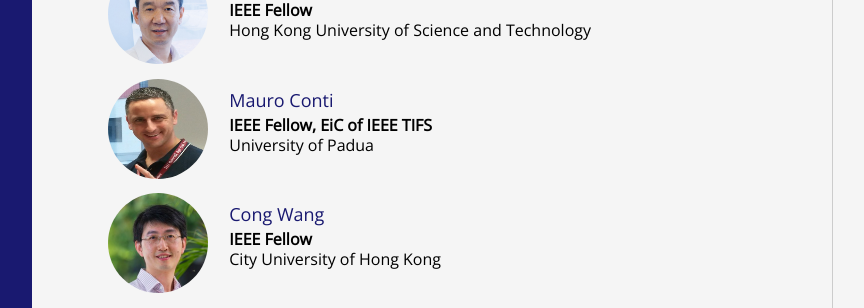
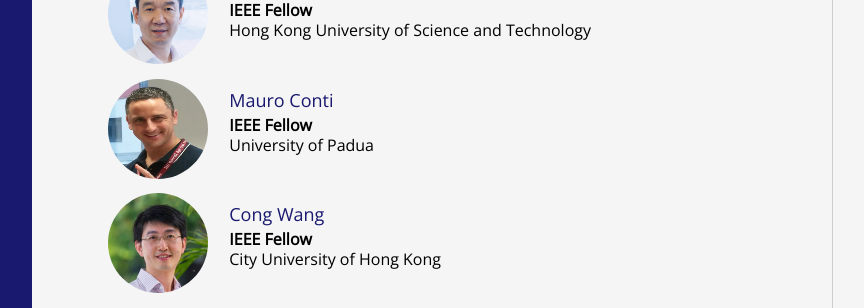
Before and after one commit to bjyurkovich/ieee-conference-web-template, a PHP site: page /TPC.php in a window 1280 px wide. Shown: the part 2083-2391 px from the top of the page, without its empty margins (235-1099 px from the left). Run offline with PHP 8.4, Linux system fonts and the light colour scheme; some libraries are stand-ins or nearby versions.

Commit message:
Update TPC.php
Removed EiC for Conti

```diff
--- a/TPC.php
+++ b/TPC.php
@@ -181,7 +181,7 @@ require 'header-left-bar.php'; //THIS MUST BE INCLUDED FOR EACH PAGE
 		<div class="pic headshot round" style="background:url(images/tracks/MauroConti.jpg);background-size:100px 100px;"></div>
 		<div class="info-container">
 			<div class="name">Mauro Conti</div>
-			<div class="role bold">IEEE Fellow, EiC of IEEE TIFS</div>
+			<div class="role bold">IEEE Fellow</div>
 			<div class="affiliation">University of Padua</div>
 		</div>
 	</div>
```
